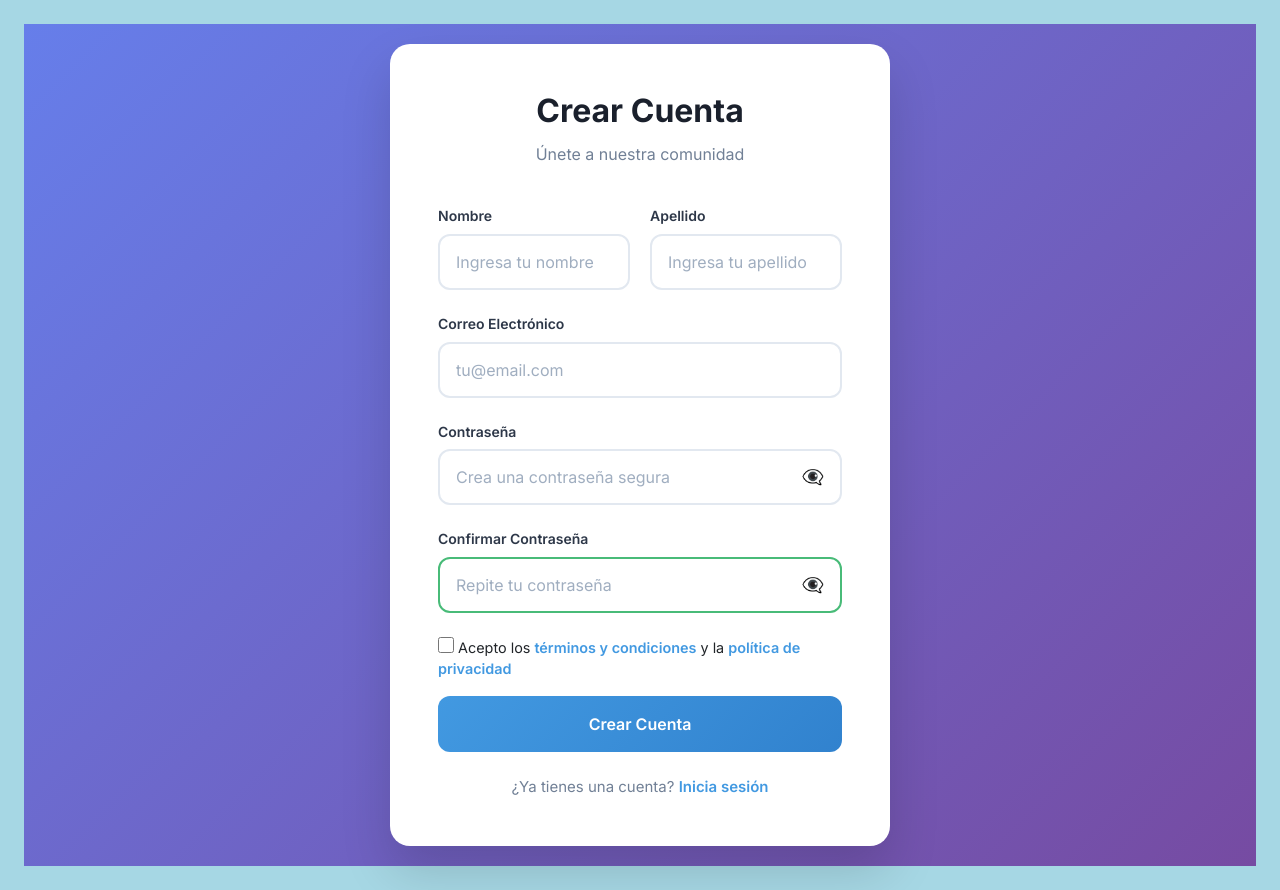
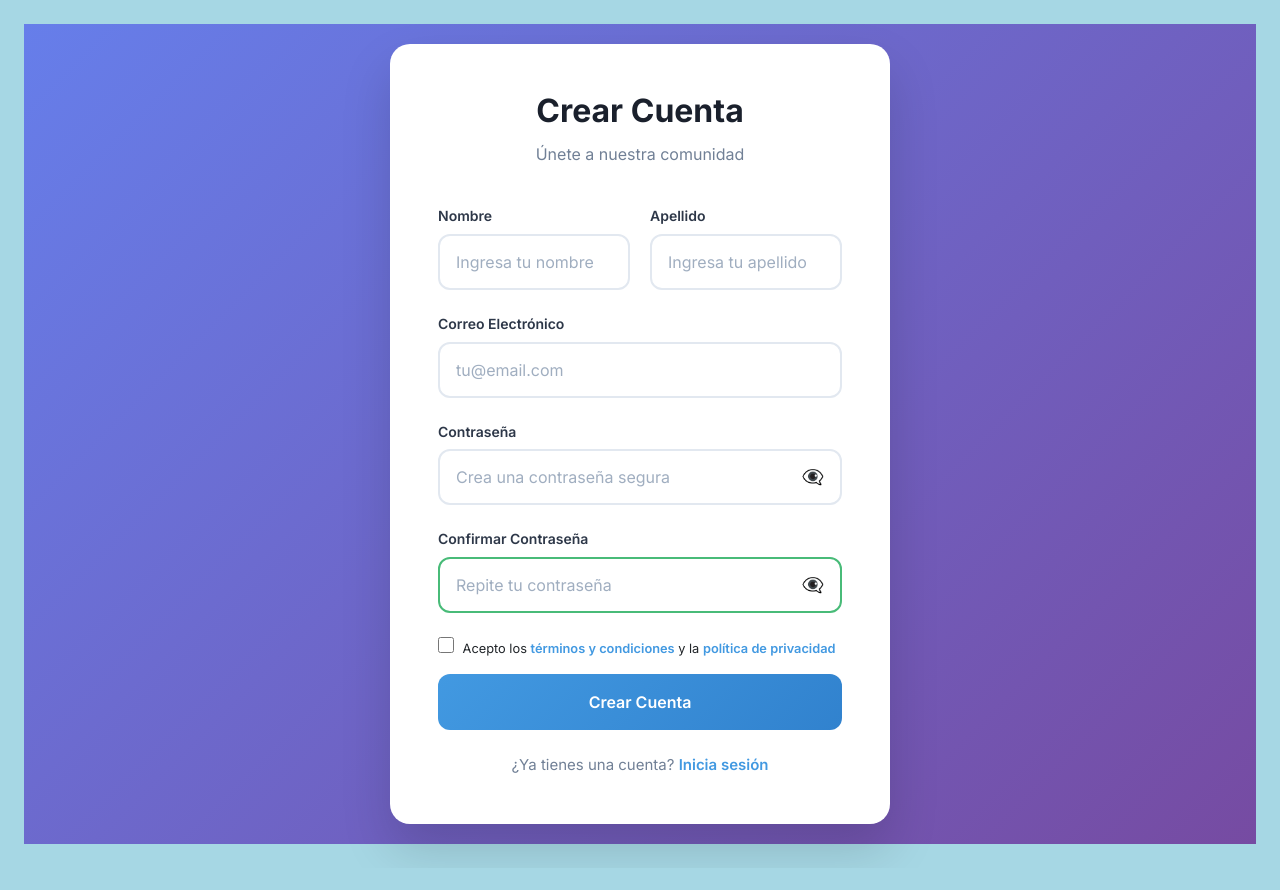
Before and after one commit to Danielmeza2599/AplicacionNotas_Angular_NodeJs, an Angular app in the folder frontend/app-notas/: page /registro in a window 1280 px wide. After the commit the page ends 868 px from the top, so only its background shows below. Built offline with nearby package versions, Linux system fonts and the light colour scheme.

Commit message:
Registro: Checbox ajustado

```diff
--- a/frontend/app-notas/src/app/auth/registro/registro.component.scss
+++ b/frontend/app-notas/src/app/auth/registro/registro.component.scss
@@ -168,13 +168,13 @@
 }
 
 .checkbox-group{
-  font-size: 0.9rem;
+  font-size: 0.8rem;
   input{
     width: 16px;
     height: 16px;
-    span{
-      margin-left: 55px;
-    }
+  }
+  span{
+    margin-left: 5px;
   }
 }
 // .checkbox-group {
```
